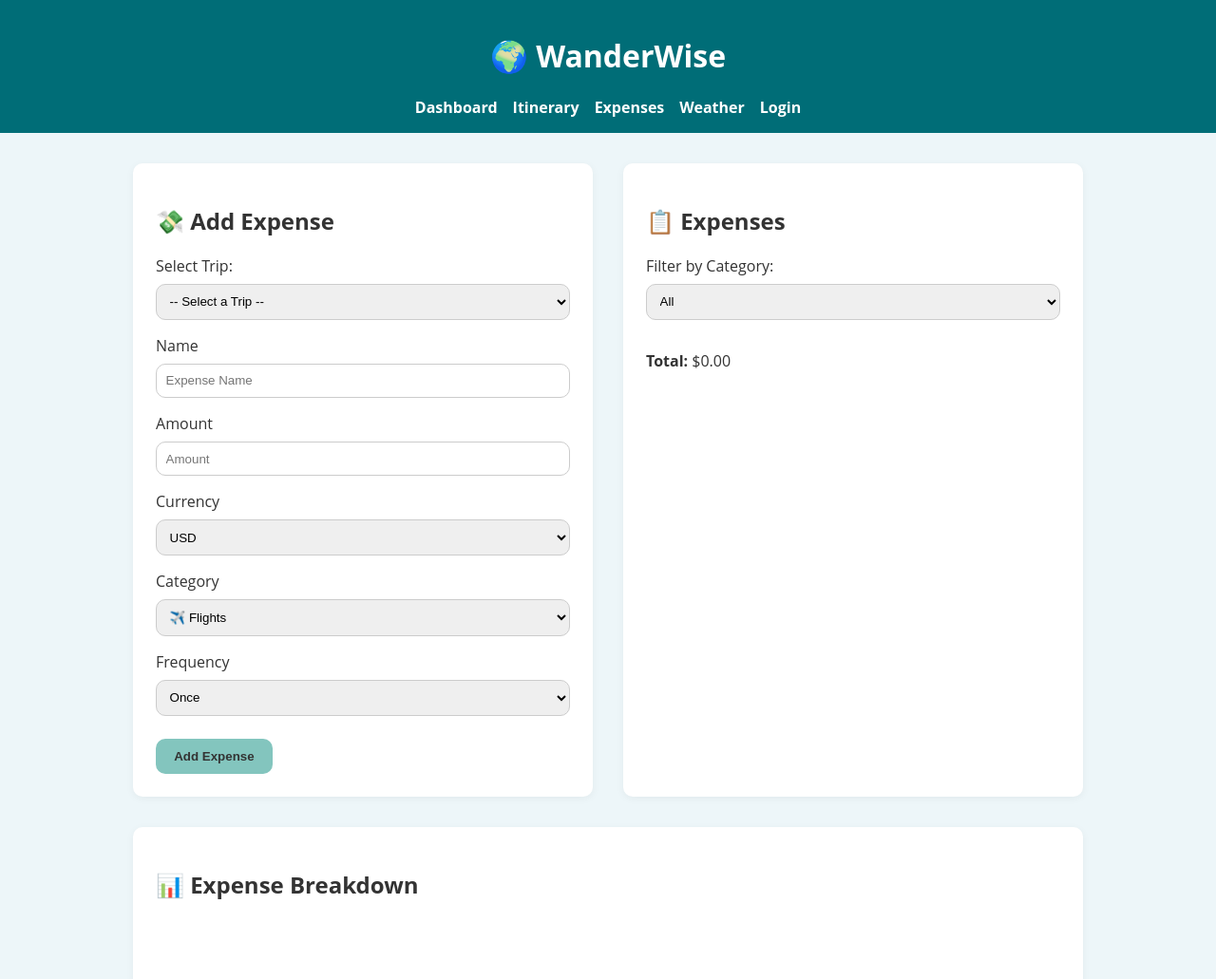
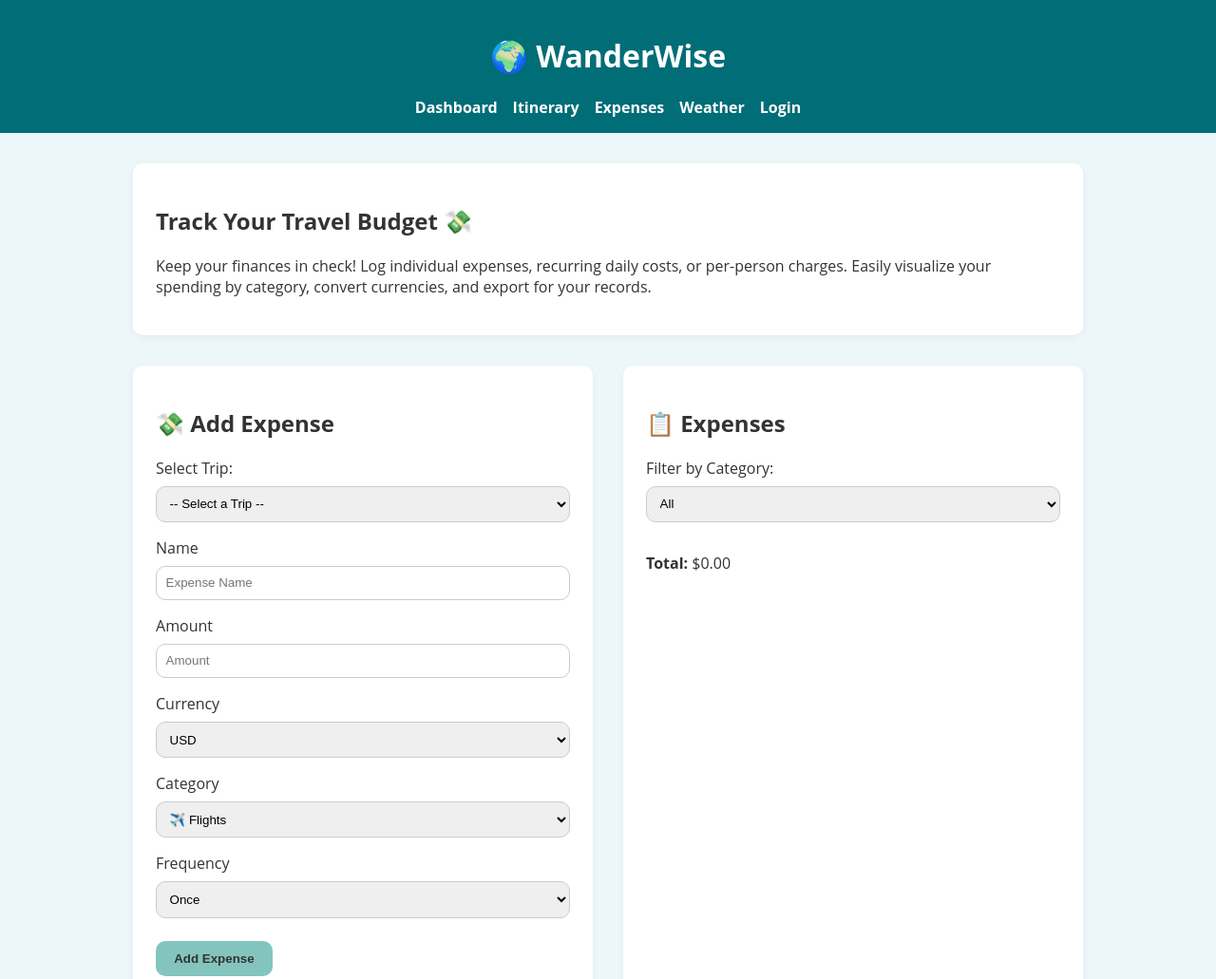
Before and after one commit to BenjaminBoyle1/wanderwise, a website built with Vite: page pages/expenses.html in a window 1280 px wide. Shown: the top 1031 px of the page at 95% size. Built offline with nearby package versions, Linux system fonts and the light colour scheme; no server answers.

Commit message:
Update expenses.html

```diff
--- a/pages/expenses.html
+++ b/pages/expenses.html
@@ -1,16 +1,25 @@
 <!DOCTYPE html>
 <html lang="en">
 <head>
-  <meta charset="UTF-8" />
-  <meta name="viewport" content="width=device-width, initial-scale=1.0"/>
+  <meta charset="UTF-8">
+  <meta name="viewport" content="width=device-width, initial-scale=1.0">
   <title>Expenses | WanderWise</title>
-  <link rel="stylesheet" href="/src/css/styles.css" />
+  <link rel="stylesheet" href="/src/css/styles.css">
+  <link rel="icon" href="../public/images/favicon.png" type="image/x-icon">
   <script type="module" src="/src/js/expenses.js"></script>
 </head>
 <body>
   <div id="header"></div>
 
   <main class="container">
+    <section class="intro card">
+      <h2>Track Your Travel Budget 💸</h2>
+      <p>
+        Keep your finances in check! Log individual expenses, recurring daily costs, or per-person charges.
+        Easily visualize your spending by category, convert currencies, and export for your records.
+      </p>
+    </section>
+
     <div class="card-row">
       <!-- LEFT: Add Expense Form -->
       <section class="card">
```
